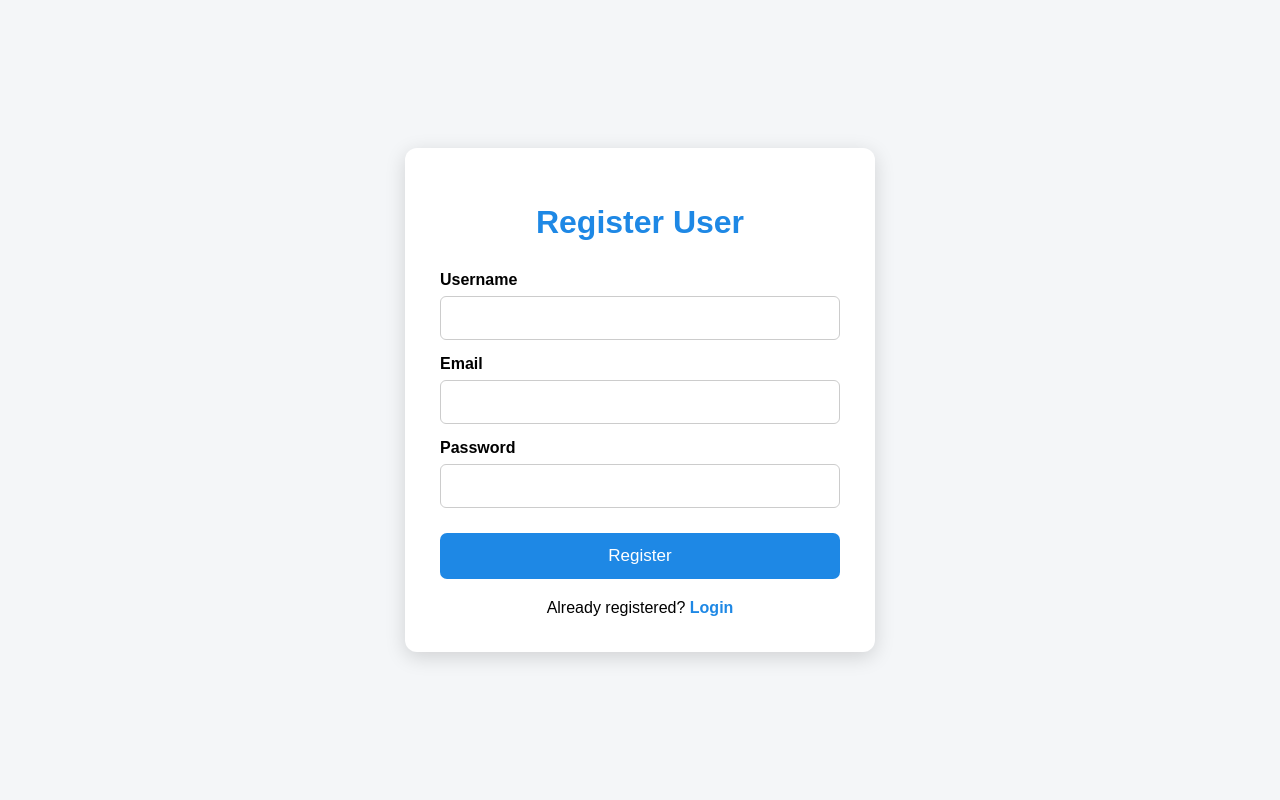
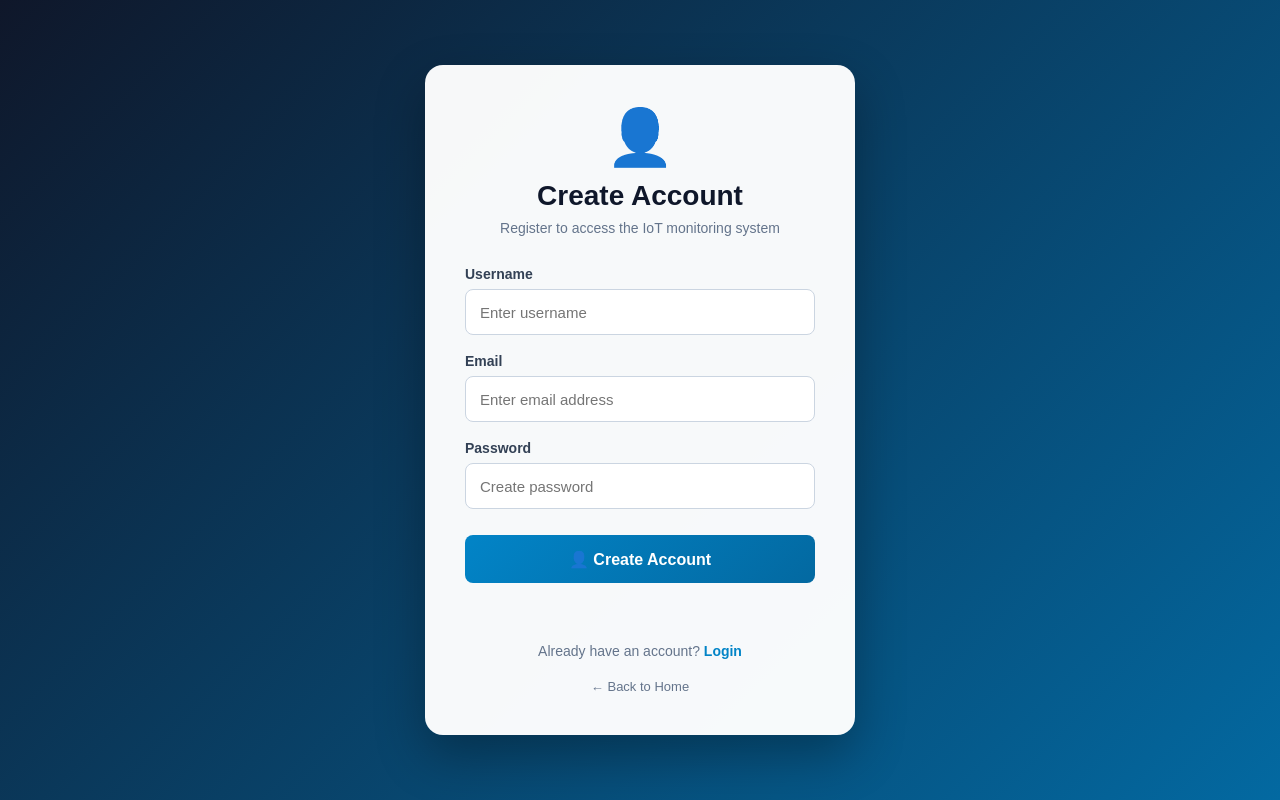
Before and after one commit to prabha-revol/Login_System, a FastAPI app: page /Register in a window 1280 px wide. Run offline with FastAPI, Linux system fonts and the light colour scheme.

Commit message:
Revamp registration page layout and styles
Updated the registration page with a new design and improved styles for better user experience.

```diff
--- a/templates/register.html
+++ b/templates/register.html
@@ -8,108 +8,203 @@
     <meta name="viewport"
           content="width=device-width, initial-scale=1.0">
 
-    <title>Register User</title>
+    <title>Register - IoT Monitoring System</title>
 
     <style>
 
+        * {
+            box-sizing: border-box;
+            margin: 0;
+            padding: 0;
+        }
+
         body {
+
+            min-height: 100vh;
+
             font-family: Arial, sans-serif;
-            background: #f4f6f8;
+
+            background:
+                linear-gradient(
+                    135deg,
+                    #0f172a,
+                    #0369a1
+                );
 
             display: flex;
+
             justify-content: center;
+
             align-items: center;
 
-            min-height: 100vh;
-            margin: 0;
+            padding: 20px;
         }
 
-        .container {
 
-            width: 400px;
+        /* =========================
+           REGISTER CARD
+        ========================= */
 
-            background: white;
+        .register-card {
 
-            padding: 35px;
+            width: 430px;
 
-            border-radius: 12px;
+            background: rgba(255,255,255,0.97);
+
+            padding: 40px;
+
+            border-radius: 18px;
 
             box-shadow:
-                0 5px 20px rgba(0,0,0,0.15);
+                0 20px 50px
+                rgba(0,0,0,0.30);
         }
 
+
+        /* =========================
+           ICON
+        ========================= */
+
+        .iot-icon {
+
+            text-align: center;
+
+            font-size: 55px;
+
+            margin-bottom: 10px;
+        }
+
+
+        /* =========================
+           TITLE
+        ========================= */
+
         h1 {
+
             text-align: center;
-            color: #1e88e5;
+
+            color: #0f172a;
+
+            font-size: 28px;
+
+            margin-bottom: 8px;
+        }
+
+
+        .subtitle {
+
+            text-align: center;
+
+            color: #64748b;
+
+            font-size: 14px;
+
             margin-bottom: 30px;
         }
+
+
+        /* =========================
+           INPUT GROUP
+        ========================= */
+
+        .input-group {
+
+            margin-bottom: 18px;
+        }
+
 
         label {
 
             display: block;
 
-            margin-top: 15px;
             margin-bottom: 7px;
+
+            color: #334155;
+
+            font-size: 14px;
 
             font-weight: bold;
         }
+
 
         input {
 
             width: 100%;
 
-            padding: 12px;
+            height: 46px;
 
-            border: 1px solid #ccc;
+            padding: 0 14px;
 
-            border-radius: 6px;
+            border: 1px solid #cbd5e1;
 
-            font-size: 16px;
+            border-radius: 8px;
 
-            box-sizing: border-box;
+            font-size: 15px;
+
+            outline: none;
+
+            transition: 0.2s;
         }
+
+
+        input:focus {
+
+            border-color: #0284c7;
+
+            box-shadow:
+                0 0 0 3px
+                rgba(14,165,233,0.15);
+        }
+
+
+        /* =========================
+           REGISTER BUTTON
+        ========================= */
 
         button {
 
             width: 100%;
 
-            padding: 13px;
+            height: 48px;
 
-            margin-top: 25px;
+            margin-top: 8px;
 
-            background: #1e88e5;
+            border: none;
+
+            border-radius: 8px;
+
+            background:
+                linear-gradient(
+                    135deg,
+                    #0284c7,
+                    #0369a1
+                );
 
             color: white;
 
-            border: none;
+            font-size: 16px;
 
-            border-radius: 7px;
-
-            font-size: 17px;
+            font-weight: bold;
 
             cursor: pointer;
+
+            transition: 0.3s;
         }
+
 
         button:hover {
 
-            background: #1565c0;
+            transform: translateY(-2px);
+
+            box-shadow:
+                0 8px 20px
+                rgba(3,105,161,0.30);
         }
 
-        .login-link {
 
-            text-align: center;
-
-            margin-top: 20px;
-        }
-
-        .login-link a {
-
-            color: #1e88e5;
-
-            text-decoration: none;
-
-            font-weight: bold;
-        }
+        /* =========================
+           MESSAGE
+        ========================= */
 
         #message {
 
@@ -117,76 +212,205 @@
 
             margin-top: 15px;
 
+            min-height: 20px;
+
+            font-size: 14px;
+
             font-weight: bold;
+        }
+
+
+        /* =========================
+           LOGIN LINK
+        ========================= */
+
+        .login-link {
+
+            text-align: center;
+
+            margin-top: 25px;
+
+            color: #64748b;
+
+            font-size: 14px;
+        }
+
+
+        .login-link a {
+
+            color: #0284c7;
+
+            font-weight: bold;
+
+            text-decoration: none;
+        }
+
+
+        .login-link a:hover {
+
+            text-decoration: underline;
+        }
+
+
+        /* =========================
+           HOME LINK
+        ========================= */
+
+        .home-link {
+
+            text-align: center;
+
+            margin-top: 18px;
+        }
+
+
+        .home-link a {
+
+            color: #64748b;
+
+            text-decoration: none;
+
+            font-size: 13px;
+        }
+
+
+        .home-link a:hover {
+
+            color: #0284c7;
+        }
+
+
+        /* =========================
+           MOBILE
+        ========================= */
+
+        @media (max-width: 500px) {
+
+            .register-card {
+
+                width: 100%;
+
+                padding: 30px 25px;
+            }
+
+            h1 {
+
+                font-size: 24px;
+            }
         }
 
     </style>
 
 </head>
 
+
 <body>
 
 
-<div class="container">
+    <!-- =========================
+         REGISTER CARD
+    ========================= -->
+
+    <div class="register-card">
+
+
+        <div class="iot-icon">
+            👤
+        </div>
+
 
         <h1>
-        Register User
+            Create Account
         </h1>
 
 
-    <form
-        id="registerForm"
-        onsubmit="event.preventDefault(); registerUser();"
-    >
+        <p class="subtitle">
+            Register to access the IoT monitoring system
+        </p>
 
-        <label>
+
+        <!-- =========================
+             REGISTER FORM
+        ========================= -->
+
+        <form id="registerForm">
+
+
+            <div class="input-group">
+
+                <label for="username">
                     Username
                 </label>
 
                 <input
                     type="text"
                     id="username"
+                    placeholder="Enter username"
+                    autocomplete="username"
                     required
                 >
 
+            </div>
 
-        <label>
+
+            <div class="input-group">
+
+                <label for="email">
                     Email
                 </label>
 
                 <input
                     type="email"
                     id="email"
+                    placeholder="Enter email address"
+                    autocomplete="email"
                     required
                 >
 
+            </div>
 
-        <label>
+
+            <div class="input-group">
+
+                <label for="password">
                     Password
                 </label>
 
                 <input
                     type="password"
                     id="password"
+                    placeholder="Create password"
+                    autocomplete="new-password"
                     required
                 >
+
+            </div>
 
 
             <button type="submit">
 
-            Register
+                👤 Create Account
 
             </button>
+
 
         </form>
 
 
+        <!-- =========================
+             MESSAGE
+        ========================= -->
+
         <div id="message"></div>
 
 
+        <!-- =========================
+             LOGIN LINK
+        ========================= -->
+
         <div class="login-link">
 
-        Already registered?
+            Already have an account?
 
             <a href="/Login">
                 Login
@@ -195,12 +419,25 @@
         </div>
 
 
+        <!-- =========================
+             HOME LINK
+        ========================= -->
+
+        <div class="home-link">
+
+            <a href="/">
+                ← Back to Home
+            </a>
+
         </div>
 
 
-<!-- ==============================
+    </div>
+
+
+    <!-- =========================
          REGISTER JAVASCRIPT
-============================== -->
+    ========================= -->
 
     <script src="/static/register.js"></script>
 
```
Lines whose indentation alone changed are shown as unchanged.
